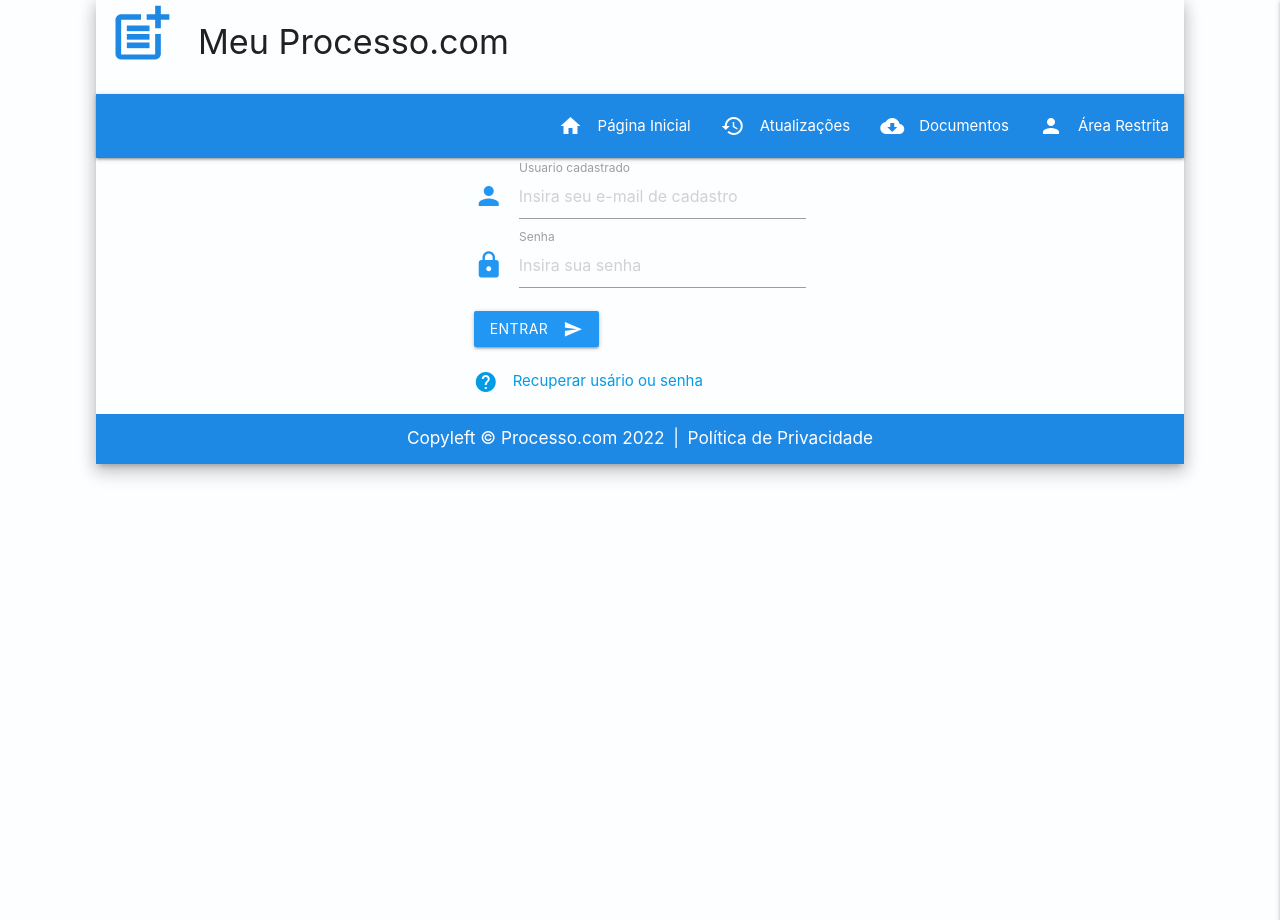
After one commit to klebson1999/projetos_github, a PHP site: page /login.html in a window 1280 px wide. The commit adds this page. Run offline with PHP 8.4, Linux system fonts and the light colour scheme; some libraries are stand-ins or nearby versions.

Commit message:
fix: Adicionando arquivos alterados

```diff
--- a/javascript/processo.com/index.html
+++ b/javascript/processo.com/index.html
@@ -37,13 +37,13 @@
             <a href="#" class="sidenav-trigger left"><img class="img-menu" src="img/post_add_white_24dp.svg" alt=""
                 srcset="" height="60px"></a>
             <a href="#" data-target="mobile-demo" class="sidenav-trigger right"><i class="material-icons">menu</i></a>
-            <a href="#" class="sidenav-trigger right"><i class="material-icons">person</i></a>
+            <a href="login.html" class="sidenav-trigger right"><i class="material-icons">person</i></a>
             <a href="#" class="sidenav-trigger right"><i class="material-icons">search</i></a>
             <ul class="right hide-on-med-and-down">
               <li><a href="index.html"><i class="material-icons left">home</i>Página Inicial</a</li>
               <li><a href="#"><i class="material-icons left">history</i>Atualizações</a></li>
               <li><a href="#"><i class="material-icons left">cloud_download</i>Documentos</a></li>
-              <li><a href="#"><i class="material-icons left">person</i>Área Restrita</a></li>
+              <li><a href="login.html"><i class="material-icons left">person</i>Área Restrita</a></li>
             </ul>
           </div>
         </nav>
--- a/javascript/processo.com/inscricao.html
+++ b/javascript/processo.com/inscricao.html
@@ -36,13 +36,13 @@
             <a href="#" class="sidenav-trigger left"><img class="img-menu" src="img/post_add_white_24dp.svg" alt=""
                 srcset="" height="60px"></a>
             <a href="#" data-target="mobile-demo" class="sidenav-trigger right"><i class="material-icons">menu</i></a>
-            <a href="#" class="sidenav-trigger right"><i class="material-icons">person</i></a>
+            <a href="login.html" class="sidenav-trigger right"><i class="material-icons">person</i></a>
             <a href="#" class="sidenav-trigger right"><i class="material-icons">search</i></a>
             <ul class="right hide-on-med-and-down">
               <li><a href="index.html"><i class="material-icons left">home</i>Página Inicial</a</li>
               <li><a href="#"><i class="material-icons left">history</i>Atualizações</a></li>
               <li><a href="#"><i class="material-icons left">cloud_download</i>Documentos</a></li>
-              <li><a href="#"><i class="material-icons left">person</i>Área Restrita</a></li>
+              <li><a href="login.html"><i class="material-icons left">person</i>Área Restrita</a></li>
             </ul>
           </div>
         </nav>
--- /dev/null
+++ b/javascript/processo.com/login.html
@@ -0,0 +1,97 @@
+<!DOCTYPE html>
+<html lang="pt-br">
+
+<head>
+  <meta charset="UTF-8">
+  <meta http-equiv="X-UA-Compatible" content="IE=edge">
+  <meta name="viewport" content="width=device-width, initial-scale=1.0">
+  <title>Processo.com</title>
+  <script type="text/javascript" src="http://ajax.googleapis.com/ajax/libs/jquery/1.8.3/jquery.min.js"></script>
+  <script type="text/javascript" src="funcoes.js"></script>
+  <!-- Compiled and minified CSS -->
+  <link rel="stylesheet" href="https://cdnjs.cloudflare.com/ajax/libs/materialize/1.0.0/css/materialize.min.css">
+  <!-- Compiled and minified JavaScript -->
+  <script src="https://cdnjs.cloudflare.com/ajax/libs/materialize/1.0.0/js/materialize.min.js"></script>
+  <link href="https://fonts.googleapis.com/icon?family=Material+Icons" rel="stylesheet">
+  <link rel="stylesheet" type="text/css" href="style.css">
+
+</head>
+
+<body>
+  <div class="container z-depth-3">
+    <!-- Cabeçalho -->
+    <header>
+      <!-- Cabeçalho -> Título e logo -->
+      <div class="hide-on-med-and-down row">
+        <div class="col s1">
+          <img class="img-menu valign-wrapper" src="img/post_add_blue_24dp.svg" alt="" srcset="" height="auto">
+        </div>
+        <div class="col s11">
+          <h4>Meu Processo.com</h4>
+        </div>
+      </div>
+      <!-- Cabeçalho -> Menu -->
+      <div>
+        <nav class="blue darken-1">
+          <div class="nav-wrapper">
+            <a href="#" class="sidenav-trigger left"><img class="img-menu" src="img/post_add_white_24dp.svg" alt=""
+                srcset="" height="60px"></a>
+            <a href="#" data-target="mobile-demo" class="sidenav-trigger right"><i class="material-icons">menu</i></a>
+            <a href="login.html" class="sidenav-trigger right"><i class="material-icons">person</i></a>
+            <a href="#" class="sidenav-trigger right"><i class="material-icons">search</i></a>
+            <ul class="right hide-on-med-and-down">
+              <li><a href="index.html"><i class="material-icons left">home</i>Página Inicial</a</li>
+              <li><a href="#"><i class="material-icons left">history</i>Atualizações</a></li>
+              <li><a href="#"><i class="material-icons left">cloud_download</i>Documentos</a></li>
+              <li><a href="login.html"><i class="material-icons left">person</i>Área Restrita</a></li>
+            </ul>
+          </div>
+        </nav>
+        <!-- Cabeçalho -> Mobile -->
+        <ul class="sidenav" id="mobile-demo">
+          <li><a href="index.html"><i class="material-icons left">home</i>Página Inicial</a</li>
+          <li><a href="#"><i class="material-icons left">history</i><span
+                class="badge white-text">2</span>Atualizações</a></li>
+          <li><a href="#"><i class="material-icons left">cloud_download</i>Documentos</a></li>
+        </ul>
+      </div>
+    </header>
+    <!-- Cabeçalho -> FIM -->
+    <!-- Corpo da página -->
+    <main class="row">
+        <div class="col l12 s12 valign-wrapper">
+            <div class="col l4 m3 s2"></div>
+            <div class="col l4 m6 s10 ">
+                <div class="input-field">
+                    <i class="material-icons prefix blue-text">person</i>
+                    <input placeholder="Insira seu e-mail de cadastro" type="text" id="usuariologin" class="validate">
+                    <label for="usuariologin">Usuario cadastrado</label>
+                  </div>
+                <div class="input-field">
+                    <i class="material-icons prefix blue-text">lock</i>
+                    <input placeholder="Insira sua senha" type="password" id="senhalogin" class="validate">
+                    <label for="senhalogin">Senha</label>
+                  </div>
+                <div>
+                    <button class="btn waves-effect waves-light blue" type="submit" name="action">ENTRAR
+                        <i class="material-icons right">send</i>
+                      </button>
+                </div>
+                <div>
+                    <br>
+                    <a href="#"><i class="material-icons left">help</i>Recuperar usário ou senha</a>
+                </div>
+            </div>
+            <div class="col l4 m3 s2"></div>
+        </div>
+    </main>
+    <!-- Rodapé -->
+    <footer>
+      <div class="blue darken-1 white-text footer-copyrigh">
+        <h6 style="display: flex; height: 50px; justify-content: center; align-items: center;margin: 0;">Copyleft ©
+          Processo.com 2022&ensp;|&ensp;<a href="politica-privacidade.html" class="white-text" target="_blank"> Política de Privacidade</a></h6>
+      </div>
+    </footer>
+  </div>
+</body>
+</html>
--- a/javascript/processo.com/style.css
+++ b/javascript/processo.com/style.css
@@ -63,7 +63,7 @@ body {
 
 @media only screen and (max-width: 799px)
 {
-    .container {box-shadow: none;}
+    .container {box-shadow: none; height: 100vh;}
     .img-menu {height: 80%;}
     .container-mobile{padding: 0 15px;}
 
```
Also changed, not shown: javascript/processo.com/confirmacaoInscricao.html (added, +7 -0 lines).
